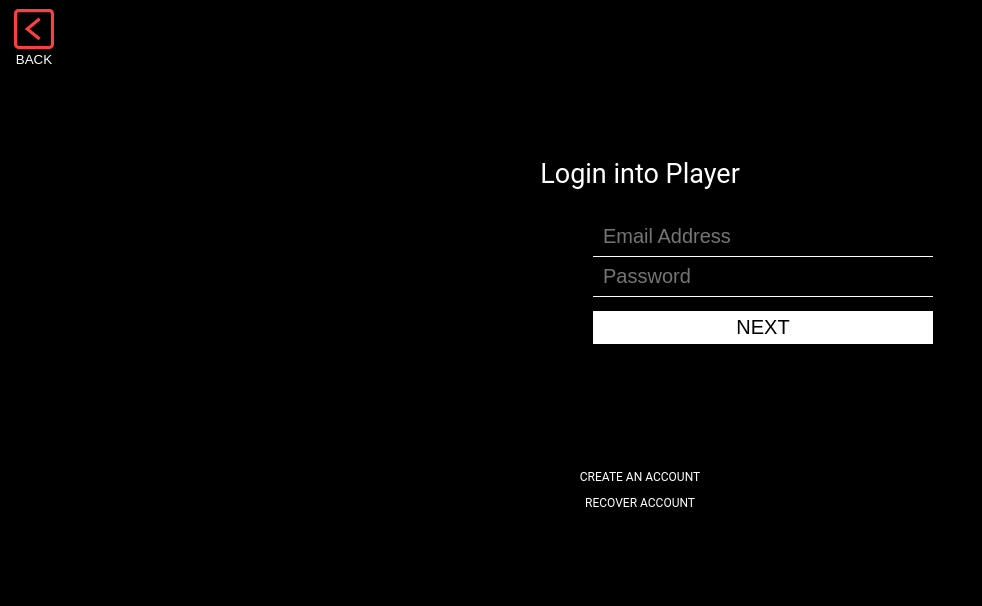
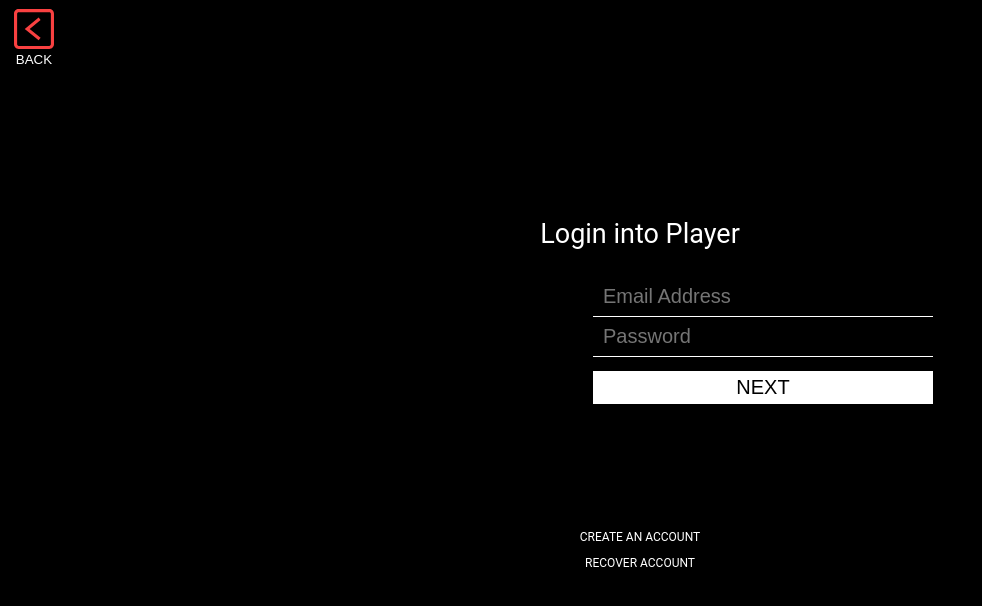
Before and after one commit to Muditalbet/Music-player, a PHP site: page /login.html in a window 1280 px wide. Shown: the top 606 px of the page, without its empty margins (0-982 px from the left). Run offline with PHP 8.4, Linux system fonts and the light colour scheme.

Commit message:
Update login.css

```diff
--- a/login.css
+++ b/login.css
@@ -5,7 +5,7 @@
 .title{
 	text-align: center;
 	font-size: 27px;
-	margin-top: 90px;
+	margin-top: 150px;
 	color: white;
 }
 .input_field1{
@@ -39,6 +39,9 @@
     font-size: 20px;
     border-style: hidden;
 }
+.footer{
+	margin-top: 230px;
+}
 .Create{
 	text-align: center;
 	text-decoration:none;
```
